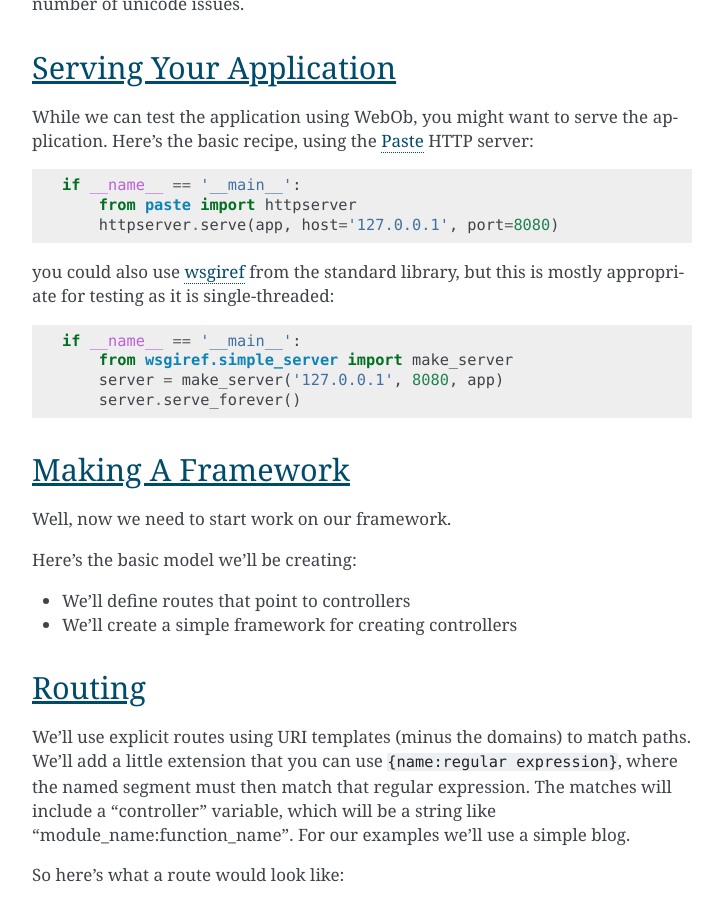
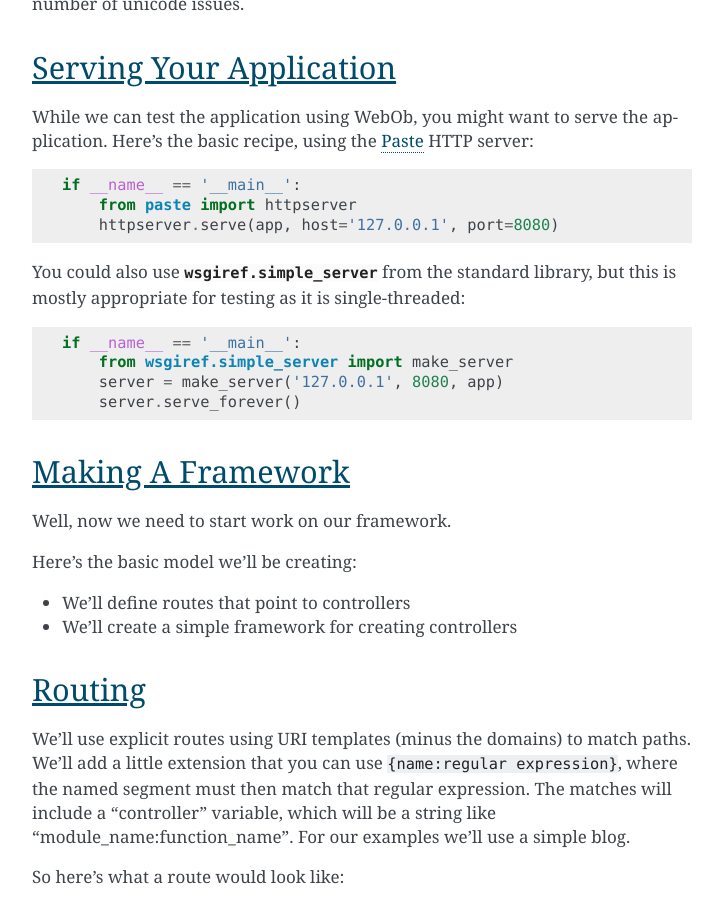
Before and after one commit to Pylons/webob, a Sphinx documentation site: the page built from docs/do-it-yourself.txt, in a window 1280 px wide and 900 px high, scrolled down 2810 px. Shown: the whole window, without its empty margins (388-1111 px from the left). Built offline with Sphinx 7.4.7, drawn with Linux system fonts in a browser that asks for light colours; some of the changed lines change nothing that is shown.

Commit message:
update links per make linkcheck

```diff
--- a/docs/do-it-yourself.txt
+++ b/docs/do-it-yourself.txt
@@ -6,7 +6,7 @@
 Introduction and Audience
 -------------------------
 
-It's been over two years since I wrote the `first version of this tutorial <http://pythonpaste.org/do-it-yourself-framework.html>`_.  I decided to give it another run with some of the tools that have come about since then (particularly `WebOb <http://webob.org/>`_).
+It's been over two years since I wrote the `first version of this tutorial <https://bitbucket.org/ianb/paste/src/0e5a48796ab969d874c6b772c5c33561ac2d1b0d/docs/do-it-yourself-framework.txt?at=default&fileviewer=file-view-default>`_.  I decided to give it another run with some of the tools that have come about since then (particularly `WebOb <https://webob.org/>`_).
 
 Sometimes Python is accused of having too many web frameworks.  And it's true, there are a lot.  That said, I think writing a framework is a useful exercise.  It doesn't let you skip over too much without understanding it.  It removes the magic.  So even if you go on to use another existing framework (which I'd probably advise you do), you'll be able to understand it better if you've written something like it on your own.
 
@@ -84,7 +84,7 @@
 Serving Your Application
 ------------------------
 
-While we can test the application using WebOb, you might want to serve the application.  Here's the basic recipe, using the `Paste <http://pythonpaste.org>`_ HTTP server:
+While we can test the application using WebOb, you might want to serve the application.  Here's the basic recipe, using the `Paste <https://pypi.python.org/pypi/Paste>`_ HTTP server:
 
 .. code-block:: python
 
@@ -92,7 +92,7 @@
         from paste import httpserver
         httpserver.serve(app, host='127.0.0.1', port=8080)
 
-you could also use `wsgiref <https://docs.python.org/3/library/wsgiref.html#module-wsgiref.simple_server>`_ from the standard library, but this is mostly appropriate for testing as it is single-threaded:
+You could also use :py:mod:`wsgiref.simple_server` from the standard library, but this is mostly appropriate for testing as it is single-threaded:
 
 .. code-block:: python
 
@@ -188,7 +188,7 @@
 
 **line 19**: And then we make the regular expression match the complete string (``^`` to force it to match from the start, ``$`` to make sure it matches up to the end).
 
-To test it we can try some translations.  You could put these directly in the docstring of the ``template_to_regex`` function and use `doctest <http://python.org/doc/current/lib/module-doctest.html>`_ to test that.  But I'm using doctest to test *this* document, so I can't put a docstring doctest inside the doctest itself.  Anyway, here's what a test looks like:
+To test it we can try some translations.  You could put these directly in the docstring of the ``template_to_regex`` function and use :py:mod:`doctest` to test that.  But I'm using doctest to test *this* document, so I can't put a docstring doctest inside the doctest itself.  Anyway, here's what a test looks like:
 
 .. code-block:: python
 
@@ -268,7 +268,7 @@
 
 The router just passes the request on to the controller, so the controllers are themselves just WSGI applications.  But we'll want to set up something to make those applications friendlier to write.
 
-To do that we'll write a `decorator <http://www.ddj.com/web-development/184406073>`_.  A decorator is a function that wraps another function.  After decoration the function will be a WSGI application, but it will be decorating a function with a signature like ``controller_func(req, **urlvars)``.  The controller function will return a response object (which, remember, is a WSGI application on its own).
+To do that we'll write a `decorator <http://www.drdobbs.com/web-development/python-24-decorators/184406073>`_.  A decorator is a function that wraps another function.  After decoration the function will be a WSGI application, but it will be decorating a function with a signature like ``controller_func(req, **urlvars)``.  The controller function will return a response object (which, remember, is a WSGI application on its own).
 
 .. code-block:: python
    :linenos:
@@ -289,7 +289,7 @@
 
 **line 3**: This is the typical signature for a decorator -- it takes one function as an argument, and returns a wrapped function.
 
-**line 4**: This is the replacement function we'll return.  This is called a `closure <http://en.wikipedia.org/wiki/Closure_(computer_science)>`_ -- this function will have access to ``func``, and everytime you decorate a new function there will be a new ``replacement`` function with its own value of ``func``.  As you can see, this is a WSGI application.
+**line 4**: This is the replacement function we'll return.  This is called a `closure <https://en.wikipedia.org/wiki/Closure_(computer_programming)>`_ -- this function will have access to ``func``, and everytime you decorate a new function there will be a new ``replacement`` function with its own value of ``func``.  As you can see, this is a WSGI application.
 
 **line 5**: We create a request.
 
@@ -361,7 +361,7 @@
 
 There's another pattern that might be interesting to try for a controller.  Instead of a function, we can make a class with methods like ``get``, ``post``, etc.  The ``urlvars`` will be used to instantiate the class.
 
-We could do this as a superclass, but the implementation will be more elegant as a wrapper, like the decorator is a wrapper.  Python 3.0 will add `class decorators <http://www.python.org/dev/peps/pep-3129/>`_ which will work like this.
+We could do this as a superclass, but the implementation will be more elegant as a wrapper, like the decorator is a wrapper.  Python 3.0 will add `class decorators <https://www.python.org/dev/peps/pep-3129/>`_ which will work like this.
 
 We'll allow an extra ``action`` variable, which will define the method (actually ``action_method``, where ``_method`` is the request method).  If no action is given, we'll use just the method (i.e., ``get``, ``post``, etc).
 
@@ -537,7 +537,7 @@
 
 But we'll add a little helper, because I think it shows a clever trick.
 
-We'll use `Tempita <http://pythonpaste.org/tempita/>`_ for templating, mostly because it's very simplistic about how it does loading.  The basic form is:
+We'll use `Tempita <https://pypi.python.org/pypi/Tempita>`_ for templating, mostly because it's very simplistic about how it does loading.  The basic form is:
 
 .. code-block:: python
 
```
